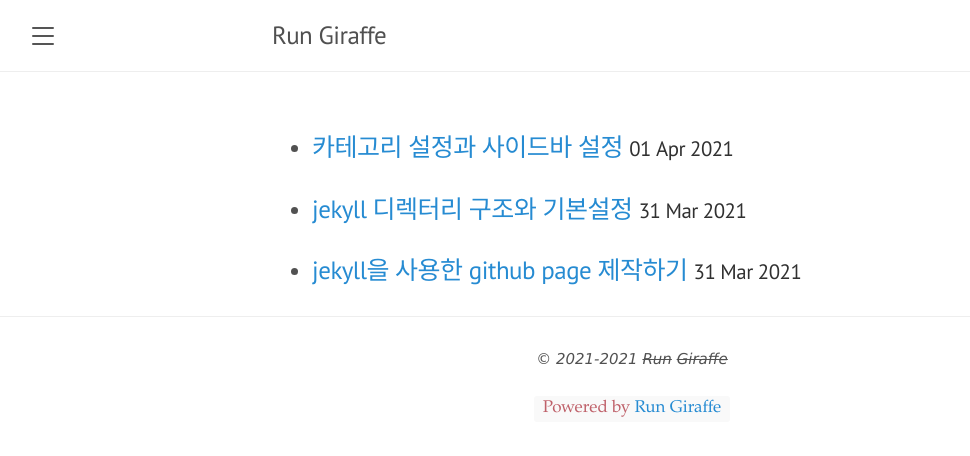
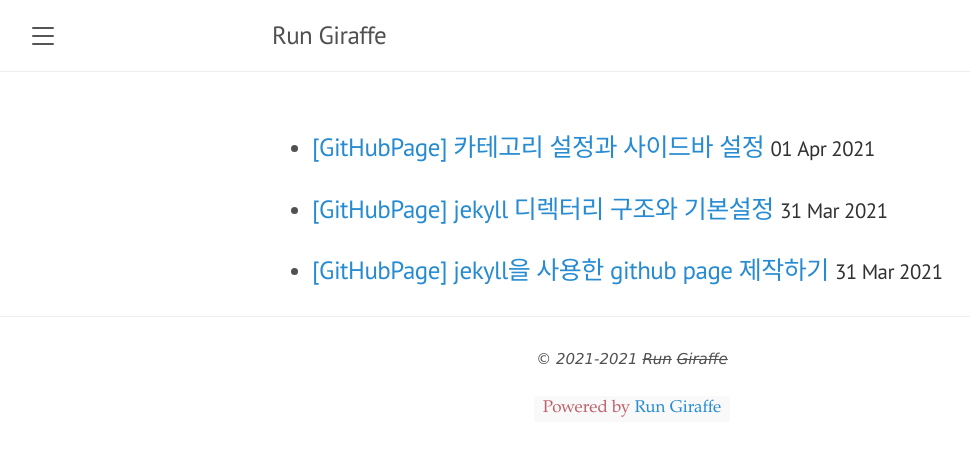
Before and after one commit to froggy0m0/froggy0m0.github.io, a Jekyll site: the page built from categories/GitHubPage.md, in a window 1280 px wide. Shown: the top 456 px of the page, without its empty margins (8-978 px from the left). Built offline with Jekyll 4.4.1, drawn with Linux system fonts in a browser that asks for light colours.

Commit message:
Update category.html
목록에서 타이틀앞에 카테고리명 추가
ex) [Githubpage] 카테고리설정 ~ 01 apr 2021

```diff
--- a/_layouts/category.html
+++ b/_layouts/category.html
@@ -7,6 +7,7 @@ layout: default
   {% for post in site.categories[category] %}
     <li>
       <h3>
+        <a> [{{ category }}] </a>
         <a href="{{ site.baseurl }}{{ post.url }}">
           {{ post.title }}
         </a>
```
